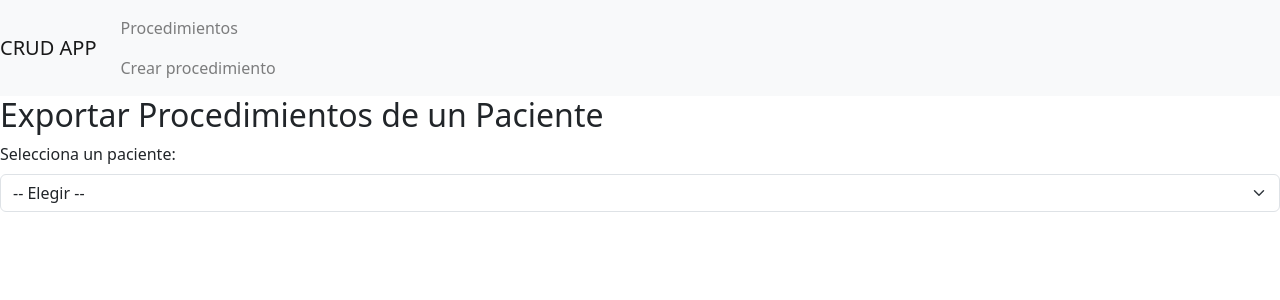
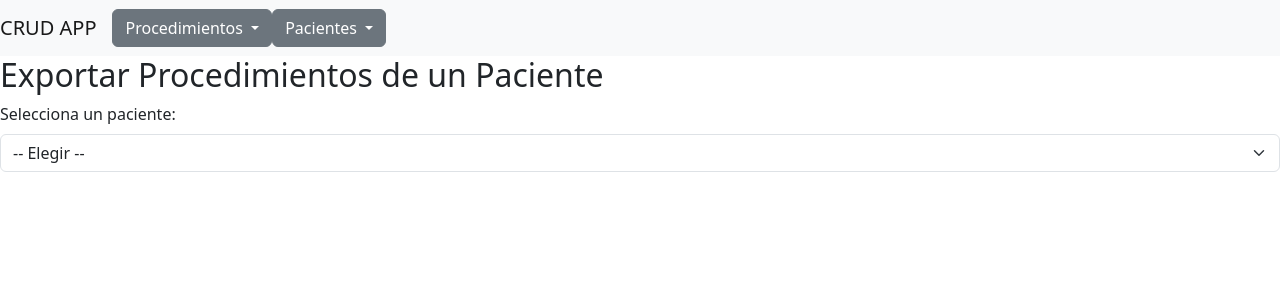
Before and after one commit to Raul-Alv/Dental-Clinic, a Django app: template clinicaDental/clinica/templates/clinica/export_procedures.html in a window 1280 px wide. Shown: the top 300 px of the page. Run offline with Django 5.2, Linux system fonts and the light colour scheme; the template is opened without the code that fills it, so the values that code supplies are empty; some libraries are stand-ins or nearby versions.

Commit message:
feat(paciente): Crear paciente mediante un formulario

```diff
--- a/clinicaDental/clinica/templates/layout.html
+++ b/clinicaDental/clinica/templates/layout.html
@@ -17,13 +17,23 @@
        </button>
 
        <div class="collapse navbar-collapse" id="navbarSupportedContent">
-         <ul class="navbar-nav mr-auto">
+          <div class="dropdown">
+            <button class="btn btn-secondary dropdown-toggle" type="button" id="dropdownMenuButton" data-toggle="dropdown" aria-haspopup="true" aria-expanded="false">
+              Procedimientos
+            </button>
+            <div class="dropdown-menu" aria-labelledby="dropdownMenuButton">
+              <a class="nav-link" href="{% url 'procedimiento_list' %}">Lista</a>
+              <a class="nav-link" href="{% url 'procedimiento_crear' %}">Crear</a>
+            </div>
+          </div>
+          <div class="dropdown">
+            <button class="btn btn-secondary dropdown-toggle" type="button" id="dropdownMenuButton" data-toggle="dropdown" aria-haspopup="true" aria-expanded="false">
+              Pacientes
+            </button>
+            <div class="dropdown-menu" aria-labelledby="dropdownMenuButton">
 
-           <li class="nav-item">
-             <a class="nav-link" href="{% url 'procedimiento_list' %}">Procedimientos</a>
-             <a class="nav-link" href="{% url 'procedimiento_crear' %}">Crear procedimiento</a>
-           </li>
-         </ul>
+              <a class="nav-link" href="{% url 'pacientes_crear' %}">Crear</a>
+            </div>
        </div>
      </nav>
 
--- a/clinicaDental/clinica/urls.py
+++ b/clinicaDental/clinica/urls.py
@@ -13,4 +13,6 @@ urlpatterns = [
     path("import/", views.import_data, name='import_data'),
     path("procedimiento/export", views.patient_export_view, name="export_procedures"),
     path("procedimiento/export/<int:paciente_id>", rdfConverter.export_patient_rdf, name="export_procedures"),
+
+    path("paciente/crear/", views.crearPaciente, name='pacientes_crear'),
 ]
```
Also changed, not shown: clinicaDental/clinica/forms.py (+40 -0 lines), clinicaDental/clinica/templates/clinica/pacientes/pacientes_crear.html (added, +21 -0 lines), clinicaDental/clinica/views.py (+14 -1 lines), clinicaDental/db.sqlite3.
